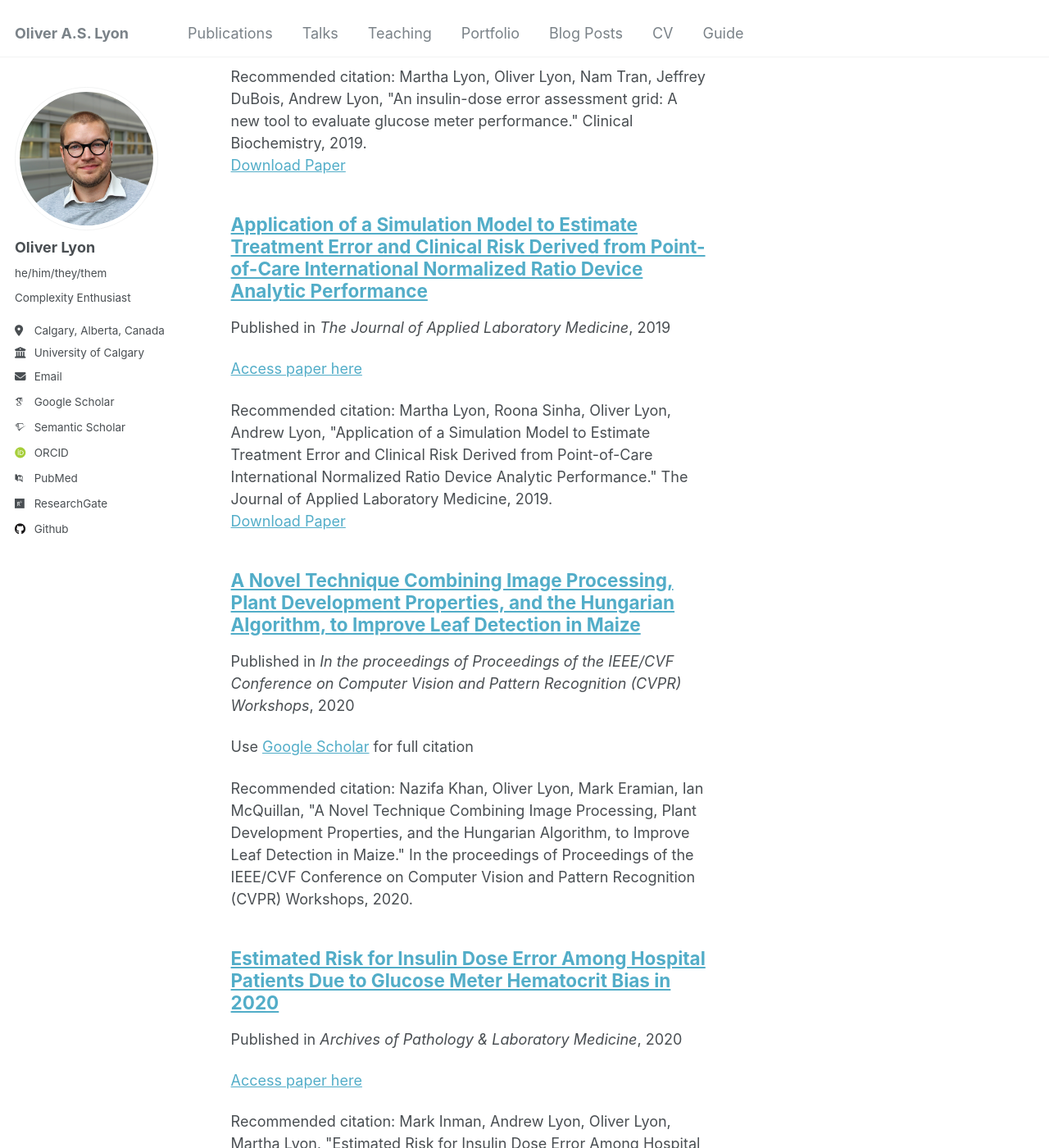
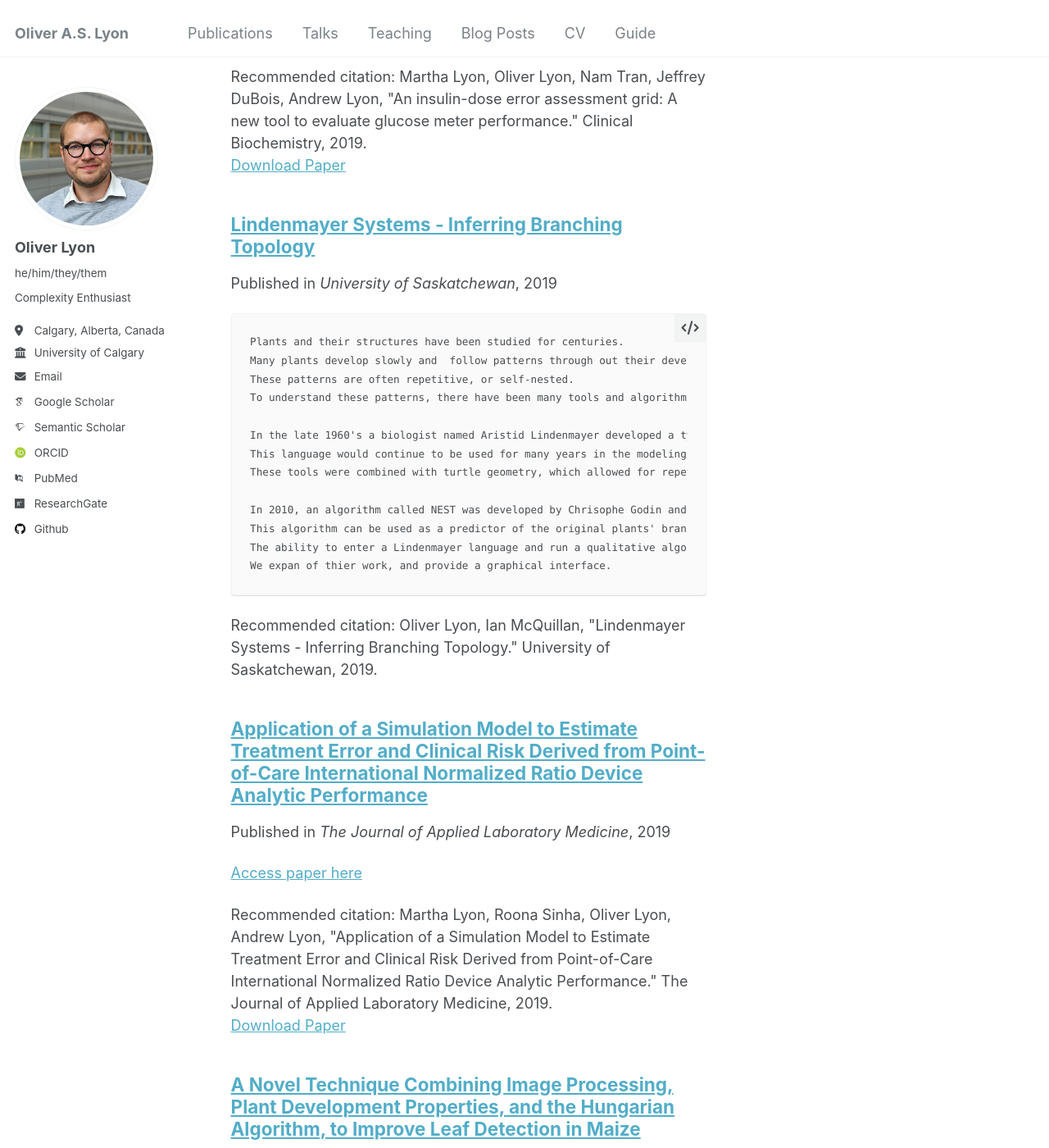
Before and after one commit to OliverTheLyon/OliverTheLyon.github.io, a Jekyll site: the page built from _pages/collection-archive.html, in a window 1280 px wide and 1400 px high, scrolled down 1660 px. Shown: the whole window at 82% size. Built offline with Jekyll 4.4.1, drawn with Linux system fonts in a browser that asks for light colours; some web fonts are replaced.

Commit message:
added files

```diff
--- a/_config.yml
+++ b/_config.yml
@@ -79,6 +79,8 @@ publication_category:
     title: 'Journal Articles'
   conferences:
     title: 'Conference Papers'
+  thesis:
+    title: 'Research Thesis'
 
 # Site Settings
 teaser                   :  # filename of teaser fallback teaser image placed in /images/, .e.g. "500x300.png"
--- a/_data/navigation.yml
+++ b/_data/navigation.yml
@@ -14,9 +14,6 @@ main:
   - title: "Teaching"
     url: /teaching/
 
-  - title: "Portfolio"
-    url: /portfolio/
-
   - title: "Blog Posts"
     url: /year-archive/
 
--- /dev/null
+++ b/_publications/2019-thesis.md
@@ -0,0 +1,23 @@
+---
+title: "Lindenmayer Systems - Inferring Branching Topology"
+collection: publications
+category: thesis
+permalink: /publication/2019-thesis
+date: 2019-04-01
+venue: 'University of Saskatchewan'
+citation: ' Oliver Lyon,  Ian McQuillan, &quot;Lindenmayer Systems - Inferring Branching Topology.&quot; University of Saskatchewan, 2019.'
+---
+
+	Plants and their structures have been studied for centuries.
+    Many plants develop slowly and  follow patterns through out their development.
+    These patterns are often repetitive, or self-nested.
+    To understand these patterns, there have been many tools and algorithms developed.
+
+    In the late 1960's a biologist named Aristid Lindenmayer developed a type of formal language to model the growth of algae.
+    This language would continue to be used for many years in the modeling of plants and other recursive structures.
+    These tools were combined with turtle geometry, which allowed for repetitive sequences of drawing instructions to be built from a formal language to mimic a plants' structure or pattern.
+
+    In 2010, an algorithm called NEST was developed by Chrisophe Godin and Pascal Ferraro to help study the branching structures of plants.
+    This algorithm can be used as a predictor of the original plants' branching structure.
+    The ability to enter a Lindenmayer language and run a qualitative algorithm could be useful for comparison against real plant data.
+	We expan of thier work, and provide a graphical interface.
--- /dev/null
+++ b/_publications/2021-thesis.md
@@ -0,0 +1,25 @@
+---
+title: "Nondeterministic State Complexity of Site-Directed Operations"
+collection: publications
+category: thesis
+permalink: /publication/2021-thesis
+date: 2021-04-01
+venue: 'Queen's University'
+citation: ' Oliver Lyon,  Kai Salomma, &quot;Nondeterministic State Complexity of Site-Directed Operations.&quot; Queen's University, 2021.'
+---
+
+In this thesis, we consider the nondeterministic state complexity of PCR-inspired
+(polymerase chain reaction) operations. Site-directed operations are used to formally
+describe the behavior of certain DNA (deoxyribonucleic acid) editing methods which
+need to identify a subsequence in a host DNA strand prior to editing. These operations
+can be considered as language operations acting to match patterns between two sets
+of strings.
+The site-directed insertion and deletion operations, insert or delete into a host
+string based on a directing string. The directing string must have a non-empty outfix
+that matches a substring in the host before operating. Prefix and suffix directed insertion are similar to site-directed insertion except, instead of matching a non-empty
+outfix, a non-empty prefix or suffix is matched before insertion. We consider the nondeterministic state complexity of site-directed insertion and deletion. Constructing a
+nondeterministic finite automaton (NFA) for the operation provides an upper bound
+for the state complexity of the operation. Our construction improves the earlier upper bound in the literature. Existing literature did not give lower bounds for the
+nondeterministic state complexity of site-directed insertion and deletion. Using the
+fooling set method we establish lower bounds that are fairly close to the upper bound,
+albeit the lower bound is not tight
```
Also changed, not shown: _publications/2023-01-01-The-nondeterministic-state-complexity-of-the-site-directed-deletion-language-operation - Copy.md (renamed from _publications/2023-01-01-The-nondeterministic-state-complexity-of-the-site-directed-deletion-language-operation.md).
